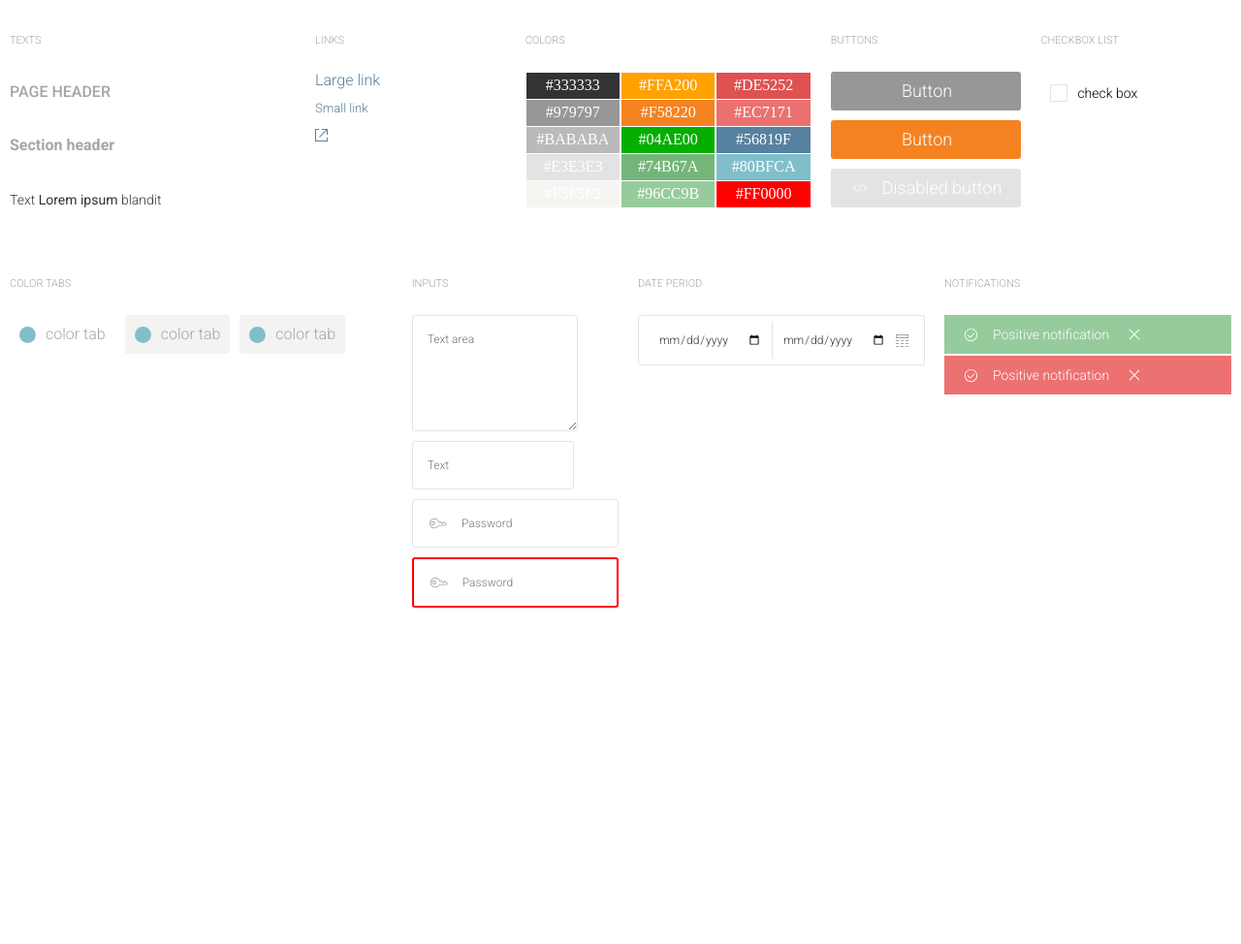
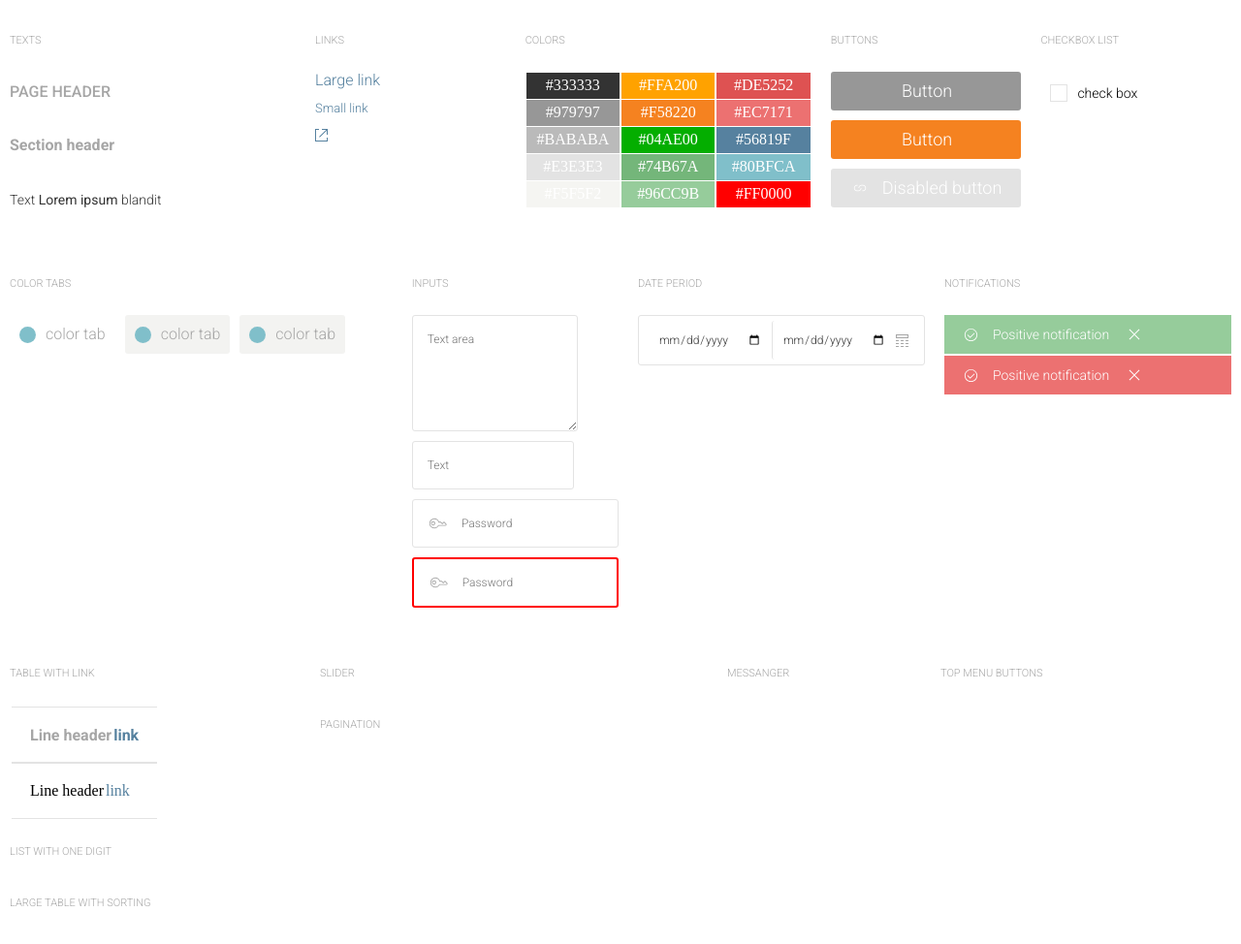
Before and after one commit to Demnat/solo-Project-1, a website: page styleguide.html in a window 1280 px wide. Shown: the whole page at 97% size. Before the commit the page ends 800 px from the top, so only its background shows below. Drawn offline with Linux system fonts and the light colour scheme.

Commit message:
Update styleguide - start third section

```diff
--- a/sass/_variables.scss
+++ b/sass/_variables.scss
@@ -22,7 +22,7 @@ $redBorderForm-color: #ff0000;
 $greyBorderForm-color: #b1b1b1;
 $circleTab-color: #80bfca;
 $bgTab-color: #f3f3f1;
-
+$bgTableHover-color: #f1f3f3;
 
 
 
@@ -39,3 +39,4 @@ $smallLink-font: 300 13px/42px 'Roboto', sans-serif;
 $btn-font: 300 18px/42px 'Roboto', sans-serif;
 $textInput-font: 300 12px/18px 'Roboto', sans-serif;
 $tabs-font: 300 16px/42px 'Roboto', sans-serif;
+$tablesLineHeader-font: 700 16px/17px 'Roboto', sans-serif;
--- a/sass/style.scss
+++ b/sass/style.scss
@@ -480,6 +480,30 @@ body {
 			background-color: $negativeNotificationHover-color;
 		}
 	}
+
+	table {
+		tr {
+			padding: 0 18px;
+			height: 58px;
+			display: flex;
+			align-items: center;
+			border-bottom: 1px solid $disabledBtn-color;
+			border-top: 1px solid $disabledBtn-color;
+
+			&:hover {
+				background-color: $bgTableHover-color;
+			}
+
+			&:first-child {
+				color: $headers-color;
+				font: $tablesLineHeader-font;
+			}
+
+			&::nth-child(2) {
+				font: $largeLink-font;
+			}
+		}
+	}
 }
 
 
--- a/styleguide.html
+++ b/styleguide.html
@@ -120,9 +120,38 @@
             </div>
         </section>
         <section class="row container">
+            <div class="col-3">
+                <h3>Table with link</h3>
+                <table>
+                    <tr>
+                        <td>Line header</td>
+                        <td><a href="">link</a></td>
+                    </tr>
+                    <tr>
+                        <td>Line header</td>
+                        <td><a href="">link</a></td>
+                    </tr>
+                </table>
+                <h3>List with one digit</h3>
 
+                <h3>Large table with sorting</h3>
+
+            </div>
+            <div class="col-4">
+                <h3>Slider</h3>
+
+                <h3>Pagination</h3>
+
+            </div>
+            <div class="col-2">
+                <h3>Messanger</h3>
+
+            </div>
+            <div class="col-3">
+                <h3>Top menu buttons</h3>
+
+            </div>
         </section>
     </main>
-
 </body>
 </html>
```
Also changed, not shown: css/style.css, css/style.min.css, 2 other files.
